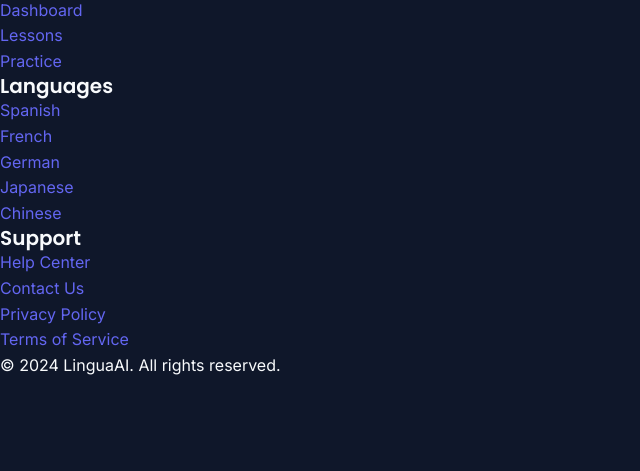
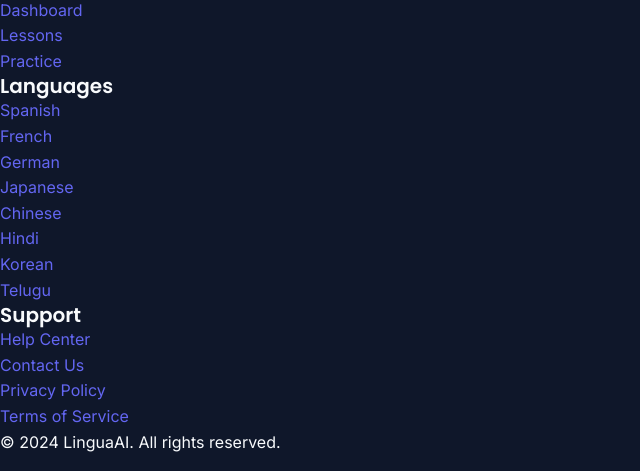
Before and after one commit to kdurgabhavani011-boop/AI-language-learning, a Django app: page / in a window 1280 px wide. Shown: the part 4340-4811 px from the top of the page, without its empty margins (0-640 px from the left). Before the commit the page ends 4715 px from the top, so only its background shows below. Run offline with Django 4.2, Linux system fonts and the light colour scheme.

Commit message:
added index.html

```diff
--- a/templates/base.html
+++ b/templates/base.html
@@ -141,6 +141,9 @@
                         <li><a href="#">German</a></li>
                         <li><a href="#">Japanese</a></li>
                         <li><a href="#">Chinese</a></li>
+                        <li><a href="#">Hindi</a></li>
+                        <li><a href="#">Korean</a></li>
+                        <li><a href="#">Telugu</a></li>
                     </ul>
                 </div>
 
```
